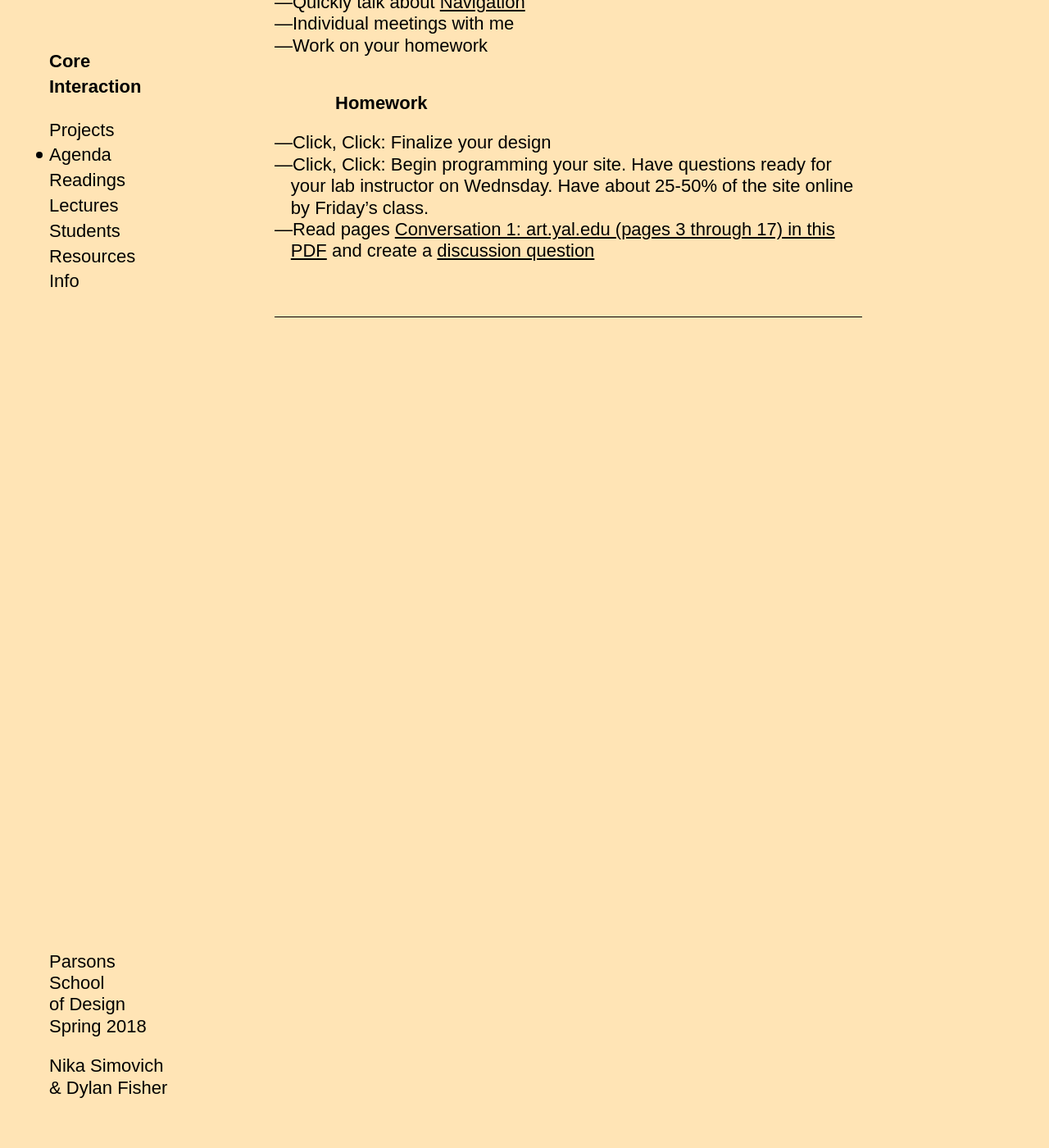
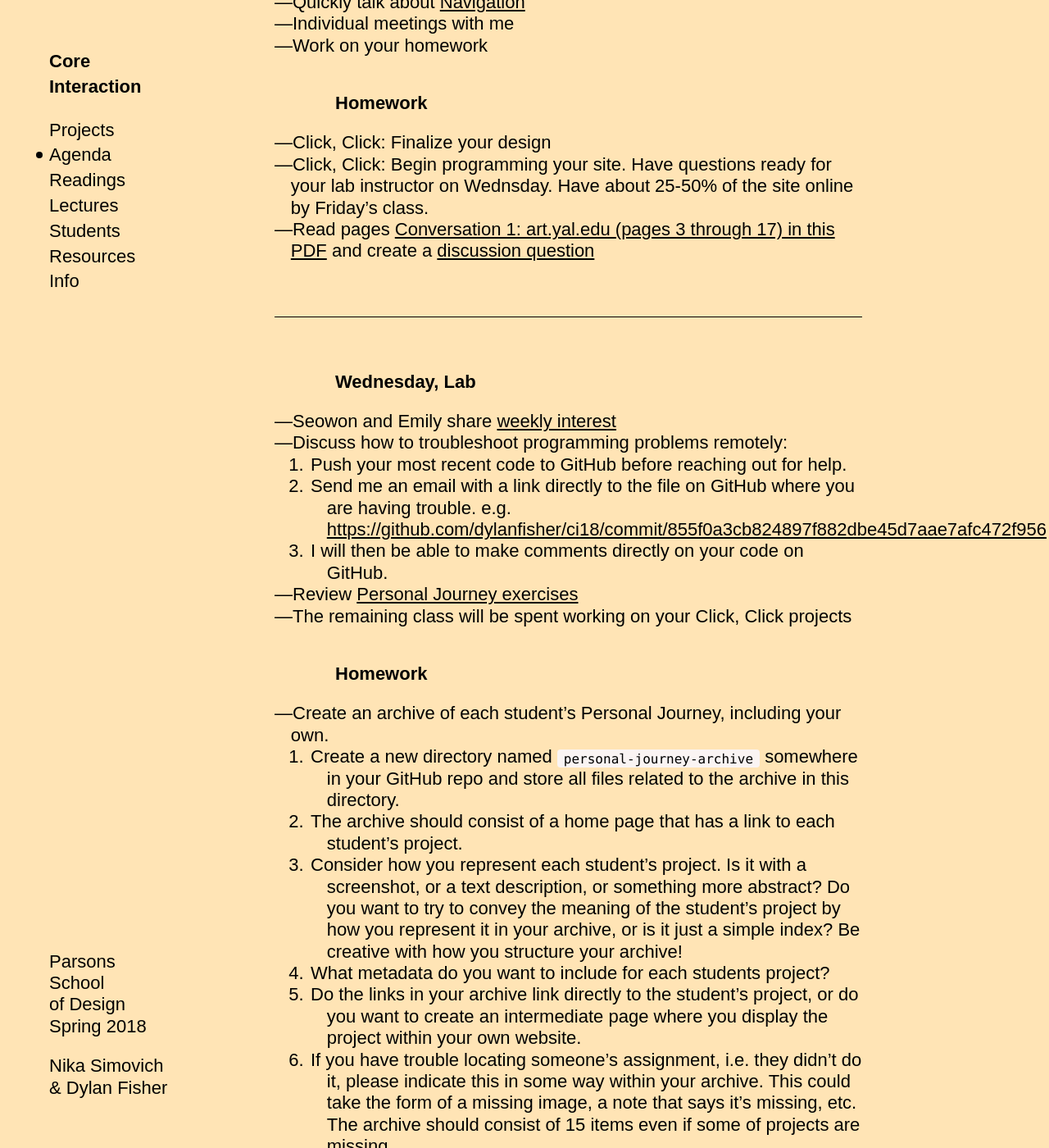
Before and after one commit to dylanfisher/ci18, a Jekyll site: the page built from _agendas/week-3.md, in a window 1280 px wide and 1400 px high, scrolled down 270 px. Shown: the whole window at 82% size. Built offline with Jekyll 4.4.1, drawn with Linux system fonts in a browser that asks for light colours; some web fonts are replaced; some of the changed text lies outside the part shown.

Commit message:
Add week 3 lab agenda

```diff
--- a/_agendas/week-3.md
+++ b/_agendas/week-3.md
@@ -18,3 +18,30 @@ date_range:       2/05 – 2/09
 - Read pages [Conversation 1: art.yal.edu (pages 3 through 17) in this PDF](https://www.dropbox.com/s/p1ikztkma7mi0xf/yale-reader.pdf?dl=0) and create a [discussion question](https://docs.google.com/document/d/1GABHCwiv4MAld3vV4hCz7EbbhgaVUE99ipjCEjw6fTo/edit?usp=sharing)
 
 ---
+
+### Wednesday, Lab
+
+- Seowon and Emily share [weekly interest](/projects/weekly_interest)
+- Discuss how to troubleshoot programming problems remotely:
+  1. Push your most recent code to GitHub before reaching out for help.
+  1. Send me an email with a link directly to the file on GitHub where you are having trouble. e.g. [https://github.com/dylanfisher/ci18/commit/855f0a3cb824897f882dbe45d7aae7afc472f956](https://github.com/dylanfisher/ci18/commit/855f0a3cb824897f882dbe45d7aae7afc472f956)
+  1. I will then be able to make comments directly on your code on GitHub.
+- Review [Personal Journey exercises](/lectures/lab/personal-journey)
+- The remaining class will be spent working on your Click, Click projects
+
+### Homework
+
+- Create an archive of each student's Personal Journey, including your own.
+  1. Create a new directory named `personal-journey-archive` somewhere in your GitHub repo and store all files related to the archive in this directory.
+  1. The archive should consist of a home page that has a link to each student's project.
+  1. Consider how you represent each student's project. Is it with a screenshot, or a text description, or something more abstract? Do you want to try to convey the meaning of the student's project by how you represent it in your archive, or is it just a simple index? Be creative with how you structure your archive!
+  1. What metadata do you want to include for each students project?
+  1. Do the links in your archive link directly to the student's project, or do you want to create an intermediate page where you display the project within your own website.
+  1. If you have trouble locating someone's assignment, i.e. they didn't do it, please indicate this in some way within your archive. This could take the form of a missing image, a note that says it's missing, etc. The archive should consist of 15 items even if some of projects are missing.
+  1. Finally, add a link to the archive on your GitHub repo's home page.
+
+### Weekly Interest
+
+- Emil and Jahyun start next class with [weekly interest](/projects/weekly_interest)
+
+---
--- a/_sass/base/_ui.scss
+++ b/_sass/base/_ui.scss
@@ -33,16 +33,13 @@ a {
 }
 
 .page-content {
-  ol,
-  ol li {
-    padding-left: 14px;
+  ol {
+    padding-left: 1em;
 
-    &:last-child {
-      margin-bottom: 0;
+    & > li {
+      padding-left: 1em;
     }
-  }
 
-  ol {
     ul li {
       margin-bottom: 0;
     }
@@ -53,7 +50,7 @@ a {
     padding: 0;
   }
 
-  ul li {
+  ul > li {
     position: relative;
     text-indent: -0.9em;
     margin-left: 0.9em;
```
